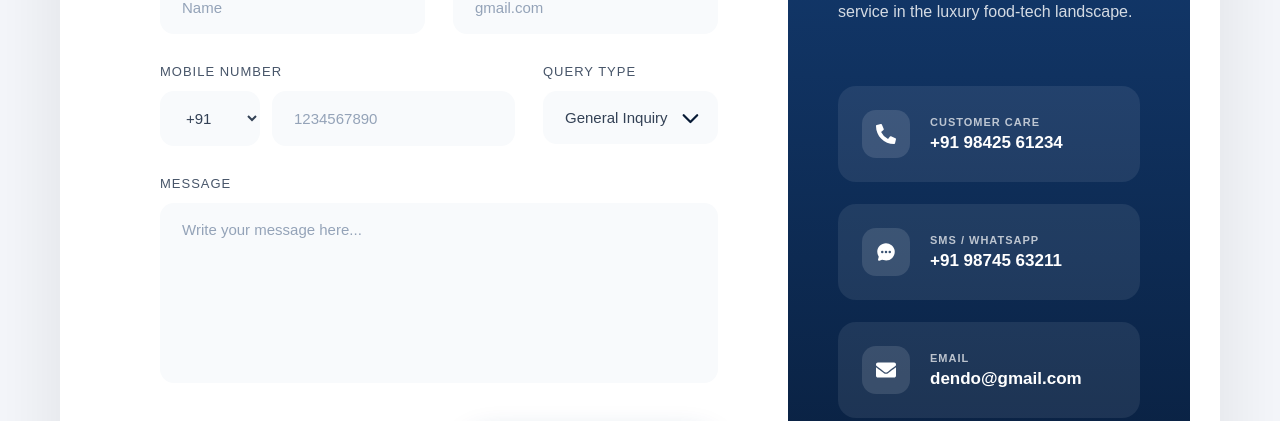
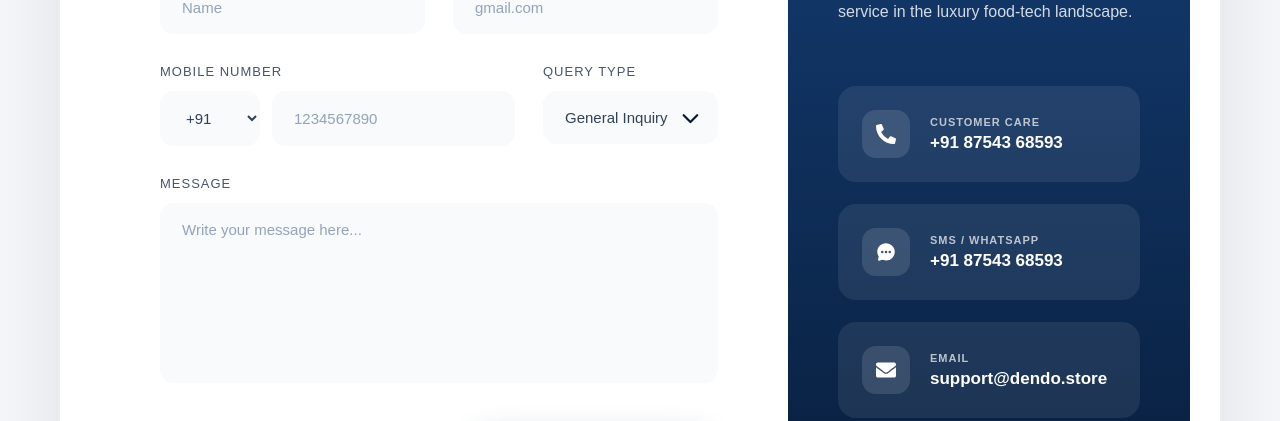
Before and after one commit to Ragavi-21/dendo, a React (Vite) app in the folder my-app/: page /contact in a window 1280 px wide. Shown: the part 1298-1719 px from the top of the page. Built offline with nearby package versions, Linux system fonts and the light colour scheme.

Commit message:
Updated Contact page

```diff
--- a/my-app/src/components/ContactPage.jsx
+++ b/my-app/src/components/ContactPage.jsx
@@ -292,7 +292,7 @@ const ContactPage = () => {
 
                     <strong>CUSTOMER CARE</strong>
 
-                    <span>+91 98425 61234</span>
+                    <span>+91 87543 68593</span>
 
                   </div>
 
@@ -310,7 +310,7 @@ const ContactPage = () => {
 
                     <strong>SMS / WHATSAPP</strong>
 
-                    <span>+91 98745 63211</span>
+                    <span>+91 87543 68593</span>
 
                   </div>
 
@@ -328,7 +328,7 @@ const ContactPage = () => {
 
                     <strong>EMAIL</strong>
 
-                    <span>dendo@gmail.com</span>
+                    <span>support@dendo.store</span>
 
                   </div>
 
@@ -344,11 +344,11 @@ const ContactPage = () => {
 
                 <div className="social-icons">
 
-                  <a href="#" className="social-icon">
+                  <a href="https://www.instagram.com/dendo.in?utm_source=ig_web_button_share_sheet&igsh=ZDNlZDc0MzIxNw==" className="social-icon">
                     <FaInstagram />
                   </a>
 
-                  <a href="#" className="social-icon">
+                  <a href="https://www.linkedin.com/company/dendo-store/" className="social-icon">
                     <FaLinkedinIn />
                   </a>
 
```
